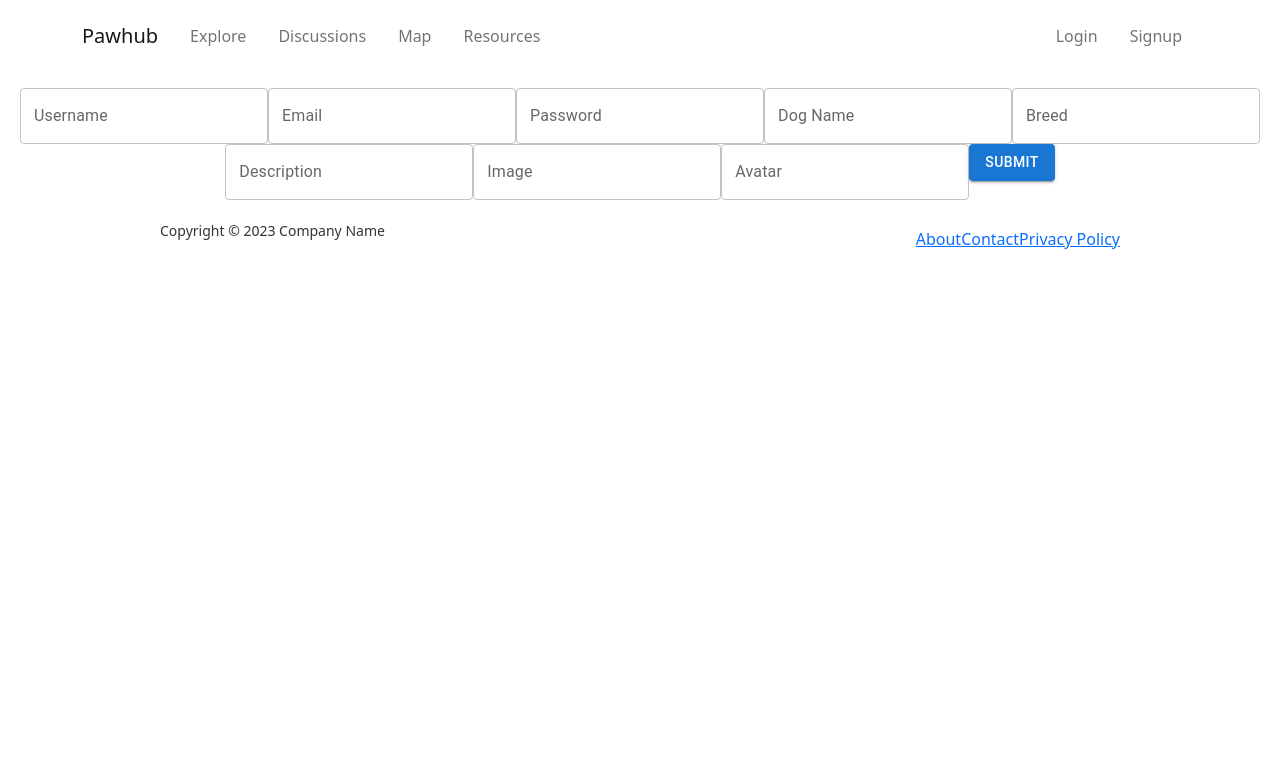
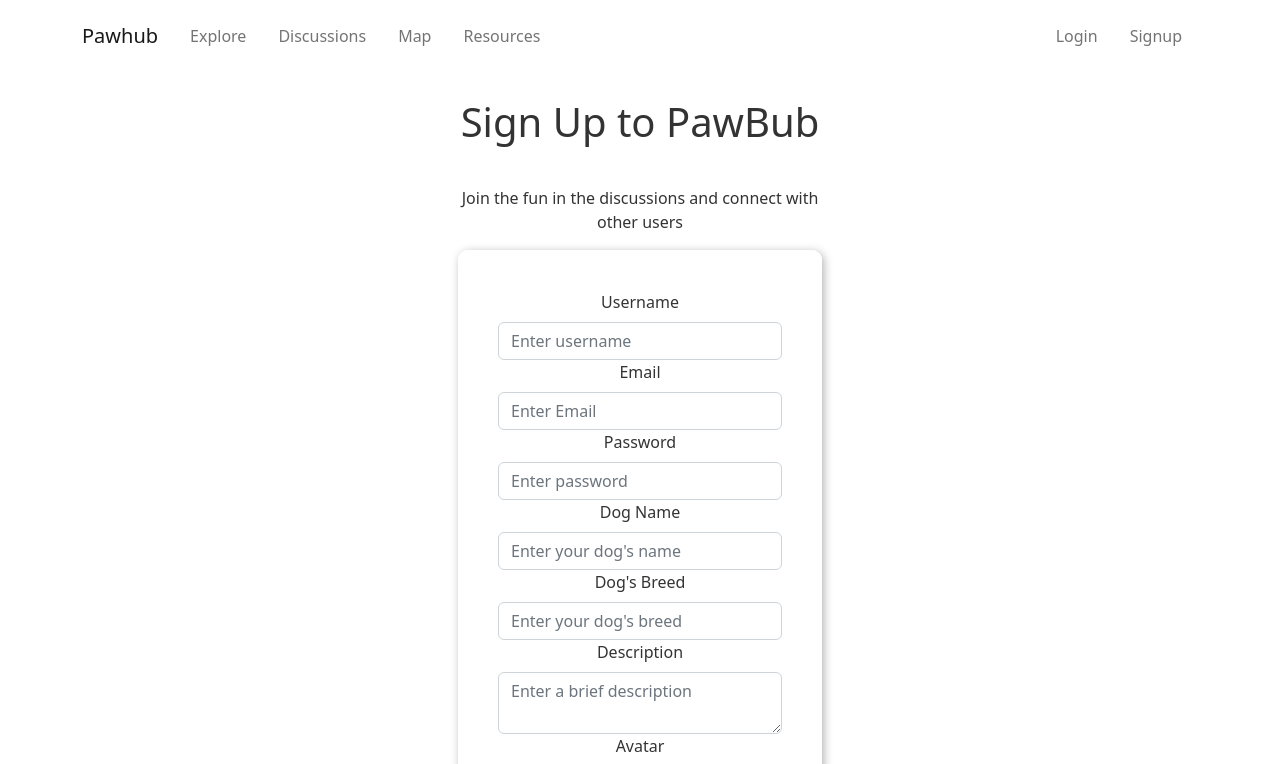
Before and after one commit to t-iffany/pawhub, a React (Create React App) app in the folder pawhub-frontend/: page /signup in a window 1280 px wide. Shown: the top 764 px of the page. Built offline with nearby package versions, Linux system fonts and the light colour scheme.

Commit message:
style and fix auto login when signing up

```diff
--- a/pawhub-frontend/src/App.js
+++ b/pawhub-frontend/src/App.js
@@ -3,7 +3,6 @@ import DiscussionList from './components/Discussion/DiscussionList';
 import NavigationBar from './components/NavigationBar';
 import Map from './components/Map/Map';
 import Login from './components/Login';
-import SignUp from './components/User/SignUp';
 import Profile from './components/Profile';
 import 'bootstrap/dist/css/bootstrap.min.css';
 import { BrowserRouter as Router, Route, Routes } from 'react-router-dom';
@@ -11,6 +10,7 @@ import { useState, useEffect } from "react";
 import DiscussionDetails from './components/Discussion/DiscussionDetails';
 import Footer from './components/Footer';
 import Explore from './components/Explore';
+import SignUp from './components/User/SignUp';
 
 function App() {
   const [currentUser, setCurrentUser] = useState(null);
@@ -32,7 +32,7 @@ function App() {
             <Route path="/discussions" element={<DiscussionList currentUser={currentUser} />} />
             <Route path="/discussions/:id" element={<DiscussionDetails currentUser={currentUser} />} />
             <Route path="/login" element={<Login currentUser={currentUser} setCurrentUser={setCurrentUser} />} />
-            <Route path="/signup" element={<SignUp currentUser={currentUser} />} />
+            <Route path="/signup" element={<SignUp currentUser={currentUser} setCurrentUser={setCurrentUser} />} />
             <Route path="/explore" element={<Explore currentUser={currentUser} />} />
             <Route path="/profile" element={<Profile currentUser={currentUser} setCurrentUser={setCurrentUser}/>} />
           </Routes>
--- /dev/null
+++ b/pawhub-frontend/src/components/User/SignUp.css
@@ -0,0 +1,15 @@
+.signup-container {
+  padding: 10px 0;
+
+}
+
+h1 {
+  margin-bottom: 40px;
+}
+
+form {
+  background-color: rgba(255, 255, 255, 0.8);
+  padding: 40px;
+  border-radius: 10px;
+  box-shadow: 2px 2px 10px rgba(0, 0, 0, 0.3);
+}
--- a/pawhub-frontend/src/components/User/SignUp.jsx
+++ b/pawhub-frontend/src/components/User/SignUp.jsx
@@ -1,9 +1,10 @@
-import { useState }from "react";
-import { TextField, Button } from "@mui/material";
-import axios from "axios";
-import { Navigate } from "react-router-dom";
+import React, { useState } from 'react';
+import { Container, Row, Col, Form, Button } from 'react-bootstrap';
+import { useNavigate } from "react-router-dom";
+import axios from 'axios';
+import './SignUp.css';
 
-export default function SignupForm() {
+export default function SignUp ({setCurrentUser}) {
   const [formData, setFormData] = useState({
     username: "",
     email: "",
@@ -11,9 +12,10 @@ export default function SignupForm() {
     dog_name: "",
     breed: "",
     description: "",
-    image: "",
     avatar: ""
   });
+
+  const navigate = useNavigate();
 
   const handleChange = (e) => {
     setFormData({
@@ -29,80 +31,113 @@ export default function SignupForm() {
 
     axios
     .post("http://localhost:3001/api/users", userCreds)
-    .then(() => <Navigate to ="/discussions" />)
+    .then((user) => {
+      setCurrentUser(user);
+      localStorage.setItem("userInfo", JSON.stringify(user));
+      navigate("/discussions")
+    })
     .catch((err) => console.log(err));
   }
 
   return (
-    <form onSubmit={handleSubmit}>
-      <TextField
+    <Container className="signup-container">
+      <Row className="justify-content-center">
+        <Col xs={12} sm={8} md={6} lg={4}>
+          <h1 className="text-center">Sign Up to PawBub</h1>
+          <p>Join the fun in the discussions and connect with other users</p>
+          <Form onSubmit={handleSubmit}>
+            <Form.Group controlId="username">
+              <Form.Label>Username</Form.Label>
+              <Form.Control
                 name="username"
-            id="username"
                 label="Username"
                 variant="outlined"
                 onChange={handleChange}
                 value={formData.username}
+                type="text"
+                placeholder="Enter username"
               />
-      <TextField
+            </Form.Group>
+            <Form.Group controlId="email">
+              <Form.Label>Email</Form.Label>
+              <Form.Control
+                type="text"
                 name="email"
-            id="email"
                 label="Email"
                 variant="outlined"
                 onChange={handleChange}
                 value={formData.email}
+                placeholder="Enter Email"
               />
-      <TextField
+            </Form.Group>
+            <Form.Group controlId="password">
+              <Form.Label>Password</Form.Label>
+              <Form.Control
+                type="password"
                 name="password"
-            id="password"
                 label="Password"
-            type="password"
                 variant="outlined"
                 onChange={handleChange}
                 value={formData.password}
+                placeholder="Enter password"
               />
-      <TextField
+            </Form.Group>
+            <Form.Group controlId="dog_name">
+              <Form.Label>Dog Name</Form.Label>
+              <Form.Control
+                type="text"
                 name="dog_name"
-            id="dog_name"
-            label="Dog Name"
+                label="Dog's Name"
                 variant="outlined"
                 onChange={handleChange}
                 value={formData.dog_name}
+                placeholder="Enter your dog's name"
               />
-       <TextField
+            </Form.Group>
+            <Form.Group controlId="breed">
+              <Form.Label>Dog's Breed</Form.Label>
+              <Form.Control
+                 type="text"
                  name="breed"
-            id="breed"
-            label="Breed"
+                 label="Dog's Breed"
                  variant="outlined"
                  onChange={handleChange}
                  value={formData.breed}
+                placeholder="Enter your dog's breed"
               />
-      <TextField
+            </Form.Group>
+            <Form.Group controlId="description">
+              <Form.Label>Description</Form.Label>
+              <Form.Control
+                as="textarea"
+                rows="2"
+                type="text"
                 name="description"
-            id="description"
                 label="Description"
                 variant="outlined"
                 onChange={handleChange}
                 value={formData.description}
+                placeholder="Enter a brief description"
               />
-      <TextField
-            name="image"
-            id="image"
-            label="Image"
-            variant="outlined"
-            onChange={handleChange}
-            value={formData.image}
-          />
-      <TextField
+            </Form.Group>
+            <Form.Group controlId="avatar">
+              <Form.Label>Avatar</Form.Label>
+              <Form.Control
+               type="text"
                name="avatar"
-            id="avatar"
                label="Avatar"
                variant="outlined"
                onChange={handleChange}
                value={formData.avatar}
+                placeholder="Enter avatar URL"
               />
-      <Button type="submit" variant="contained">
-          Submit
+            </Form.Group>
+            <Button variant="primary" type="submit">
+              Sign-Up
             </Button>
-    </form>
+          </Form>
+        </Col>
+      </Row>
+    </Container>
   );
 };
```
Lines whose indentation alone changed are shown as unchanged.
